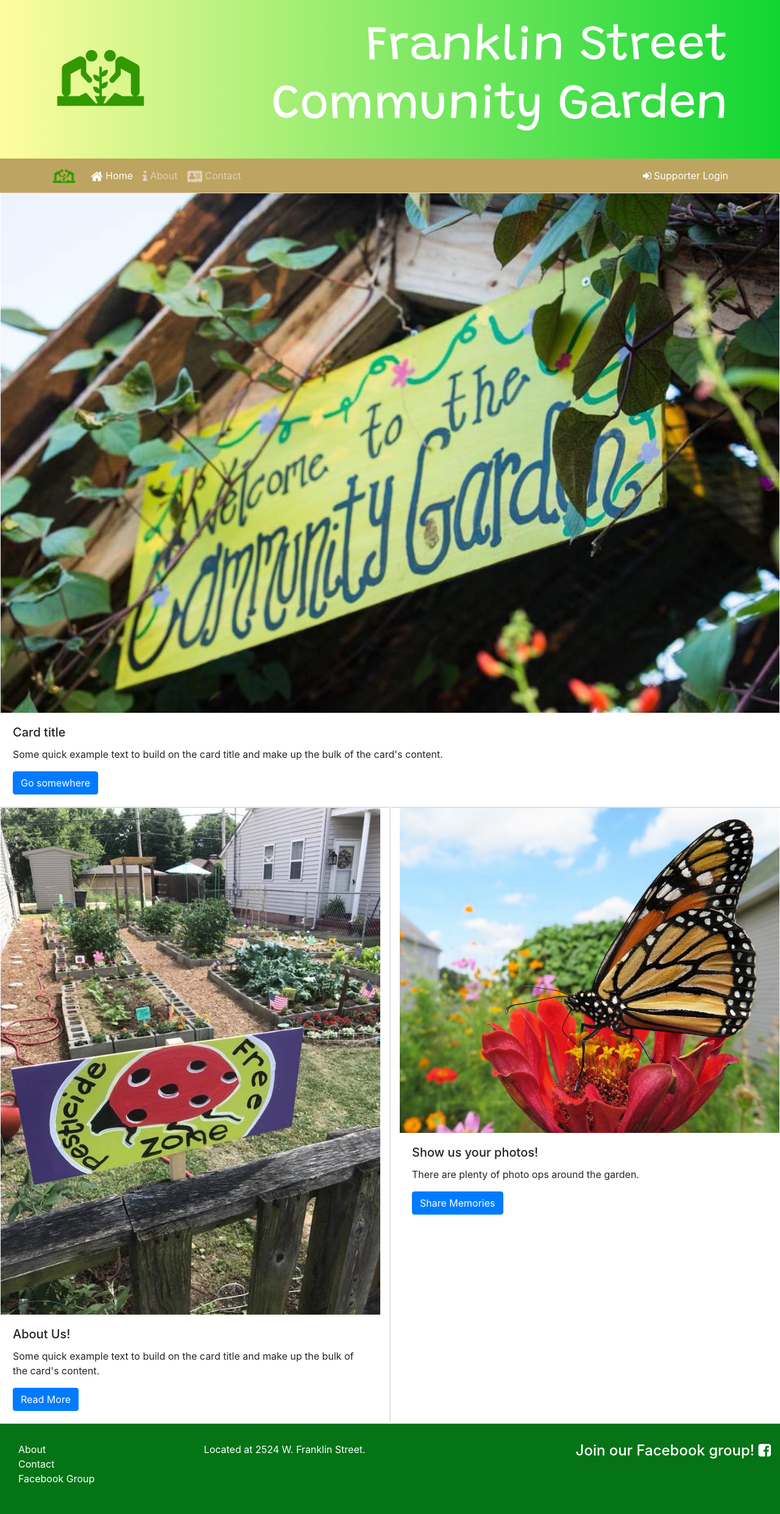
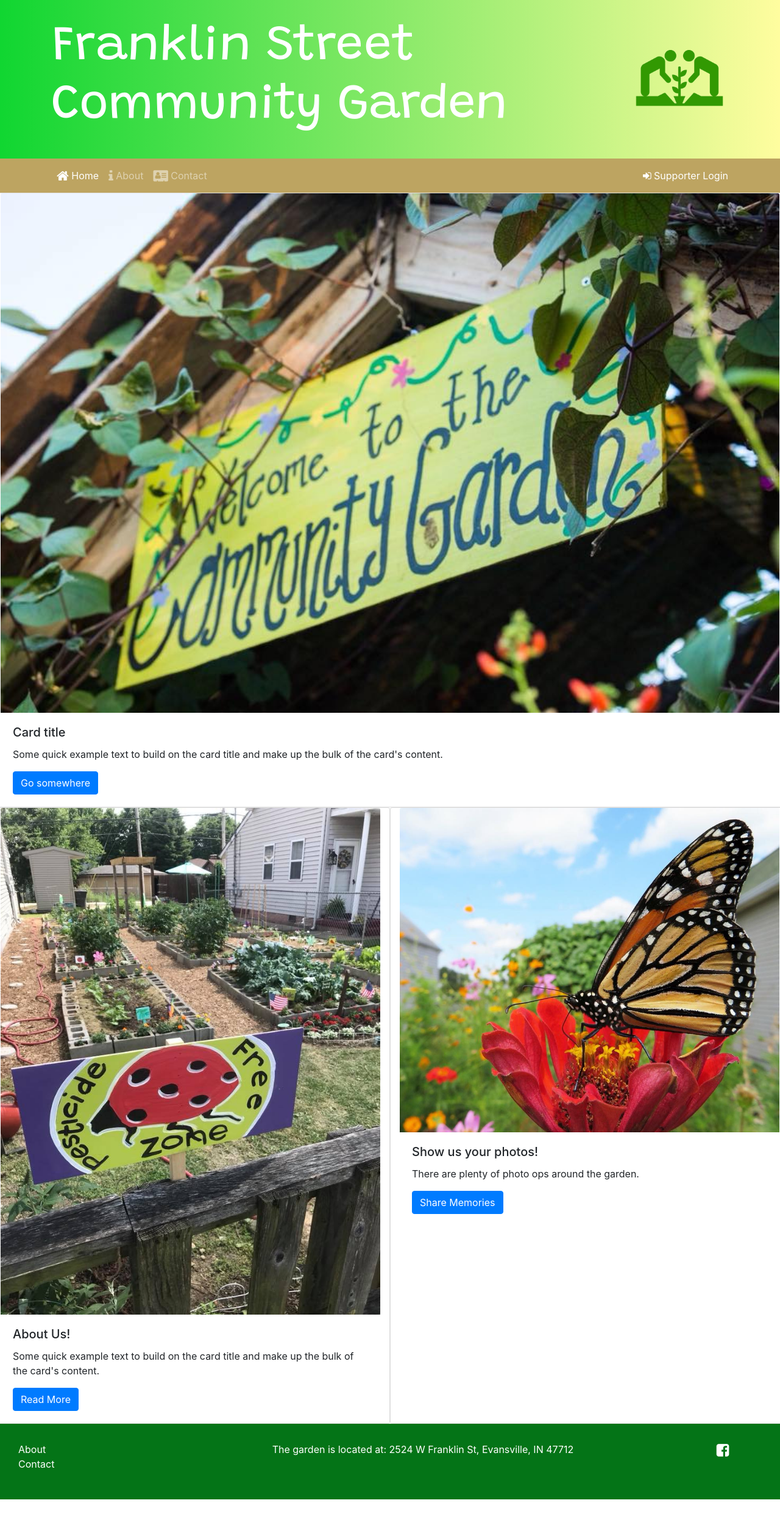
Before and after one commit to josephtittle/FranklinStreetGarden, a website: page index.html in a window 1280 px wide. Shown: the whole page at 61% size. After the commit the page ends 2459 px from the top, so only its background shows below. Drawn offline with nearby package versions, Linux system fonts and the light colour scheme.

Commit message:
header navbar and footer

```diff
--- a/css/styles.css
+++ b/css/styles.css
@@ -17,10 +17,10 @@ a, a:hover {
 /* Change this to change the background color of the jumbotron once we have decided on color scheme.*/
 .jumbotron {
     padding: 30px;
-    background-image: linear-gradient(to right, #fffd9f, #10d631);
+    background-image: linear-gradient(to right, #10d631, #fffd9f);
     color: white;
     margin: 0;
-    text-align: right;
+    text-align: left;
 }
 
 footer {
--- a/index.html
+++ b/index.html
@@ -1,5 +1,6 @@
 <!DOCTYPE html>
 <html lang="en">
+
 <head>
     <!-- Required meta tags always come first -->
     <meta charset="utf-8" />
@@ -23,11 +24,12 @@
     <header class="jumbotron jumbotron-fluid">
         <div class="container">
             <div class="row">
-                <div class="col-4 col-sm-3 col-md-2 align-self-center">
-                   <a href="index.html"></a> <img src="gardenImages/logo.png" class="img-fluid" alt="a garden with a welcoming sign"/></a>
+                <div class="col-10">
+                    <h1>Franklin Street Community Garden</h1>
                 </div>
-                <div class="col">
-                    <h1>Franklin Street Community Garden</h1>
+                <div class="col-2 col-sm-3 col-md-2 align-self-center">
+                    <a href="index.html"></a> <img src="gardenImages/logo.png" class="img-fluid"
+                        alt="a garden with a welcoming sign" /></a>
                 </div>
             </div>
         </div>
@@ -36,15 +38,14 @@
 
     <nav class="navbar navbar-expand-sm navbar-dark sticky-top">
         <div class="container">
-        <a class="navbar-brand" href="#"><img src="gardenImages/logo.png" width="40" /></a>
             <button class="navbar-toggler" type="button" data-toggle="collapse" data-target="#gardenNavBar">
                 <button class="navbar-toggler" type="button" data-toggle="collapse" data-target="#gardenNavbar">
                     <span class="navbar-toggler-icon"></span>
                 </button>
                 <div class="collapse navbar-collapse" id="gardenNavbar">
                     <ul class="navbar-nav">
-                    <li class="nav-item active"><a class="nav-link" href="#"><i
-                                class="fa fa-home fa-lg"></i> Home</a></li>
+                        <li class="nav-item active"><a class="nav-link" href="#"><i class="fa fa-home fa-lg"></i>
+                                Home</a></li>
                         <li class="nav-item"><a class="nav-link" href="aboutus.html"><i class="fa fa-info fa-lg"></i>
                                 About</a></li>
                         <li class="nav-item"><a class="nav-link" href="contactUs.html"><i
@@ -61,29 +62,35 @@
 
     <div class="row">
         <div class="card col" height="30" width="30">
-            <img src="gardenImages/welcome-chris-borries.jpg" class="card-img-top" alt="Monarch butterfly photo by Carolyn Hagedorn">
+            <img src="gardenImages/welcome-chris-borries.jpg" class="card-img-top"
+                alt="Monarch butterfly photo by Carolyn Hagedorn">
             <div class="card-body">
                 <h5 class="card-title">Card title</h5>
-              <p class="card-text">Some quick example text to build on the card title and make up the bulk of the card's content.</p>
+                <p class="card-text">Some quick example text to build on the card title and make up the bulk of the
+                    card's content.</p>
                 <a href="#" class="btn btn-primary">Go somewhere</a>
             </div>
         </div>
     </div>
     <div class="row">
         <div class="card col" style="width: 18rem;">
-        <img src="gardenImages/pesticide-free-carolyn-hagedorn.jpg" class="card-img-top" alt="Pesticide free sign, photo by Carolyn Hagedorn">
+            <img src="gardenImages/pesticide-free-carolyn-hagedorn.jpg" class="card-img-top"
+                alt="Pesticide free sign, photo by Carolyn Hagedorn">
             <div class="card-body">
                 <h5 class="card-title">About Us!</h5>
-          <p class="card-text">Some quick example text to build on the card title and make up the bulk of the card's content.</p>
-          <a href="#aboutUS" class="btn btn-primary">Read More</a>
+                <p class="card-text">Some quick example text to build on the card title and make up the bulk of the
+                    card's content.</p>
+                <a href="/aboutUs.html" class="btn btn-primary">Read More</a>
             </div>
         </div>
         <div class="card col" style="width: 18rem;">
-        <img src="gardenImages/monarch-carolyn-hagedorn.jpg" class="card-img-top" alt="Monarch butterfly photo by Carolyn Hagedorn">
+            <img src="gardenImages/monarch-carolyn-hagedorn.jpg" class="card-img-top"
+                alt="Monarch butterfly photo by Carolyn Hagedorn">
             <div class="card-body">
                 <h5 class="card-title">Show us your photos!</h5>
                 <p class="card-text">There are plenty of photo ops around the garden.</p>
-          <a href="https://www.facebook.com/groups/627772870610540/about" class="btn btn-primary">Share Memories</a>
+                <a href="https://www.facebook.com/groups/627772870610540/media" class="btn btn-primary">Share
+                    Memories</a>
             </div>
         </div>
     </div>
@@ -94,18 +101,18 @@
 
 <footer>
     <div class="row">
-    <div class="col">
+        <div class="col-4">
             <ul class="list-unstyled">
                 <li><a href="aboutUs.html">About</a></li>
                 <li><a href="contactUs.html">Contact</a></li>
-            <li><a href="https://www.facebook.com/groups/627772870610540/about">Facebook Group</a></li>
             </ul>
         </div>
-    <div class="col-sm-6">
-        <p>Located at 2524 W. Franklin Street.</p>
+        <div class="col-7">
+            <p>The garden is located at: 2524 W Franklin St, Evansville, IN 47712</p>
         </div>
-    <div class="facebookGroup">
-        <h4><a href="https://www.facebook.com/groups/627772870610540/about">Join our Facebook group! <i class="fa fa-facebook-square"></i></a></h4>
+        <div class="col-1 facebookGroup">
+            <h4><a href="https://www.facebook.com/groups/627772870610540/about"><i
+                        class="fa fa-facebook-square"></i></a></h4>
         </div>
     </div>
 </footer>
```
Also changed, not shown: aboutUs.html (+12 -13 lines), contactUs.html (+18 -17 lines). Lines whose indentation alone changed are shown as unchanged.
